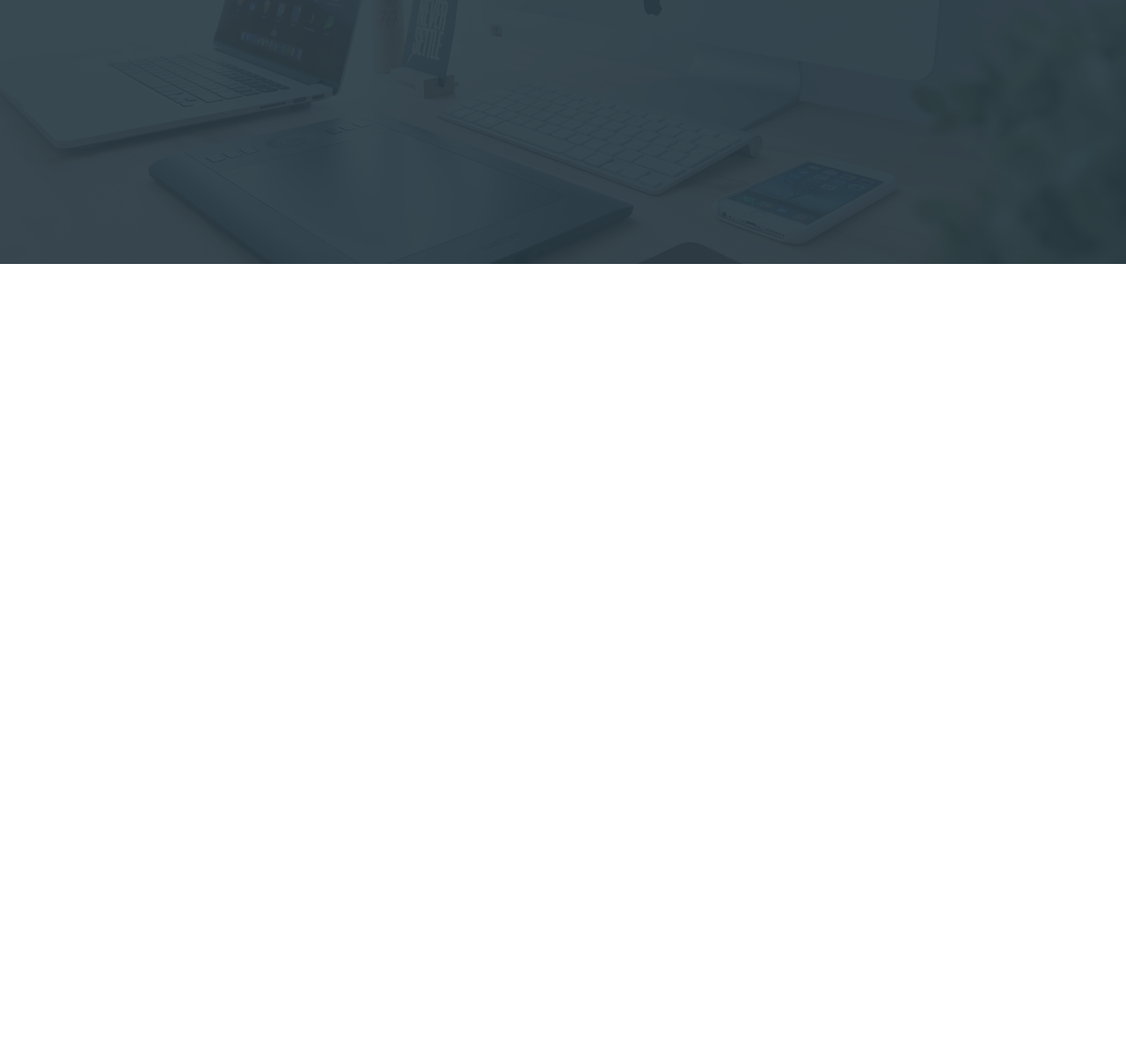
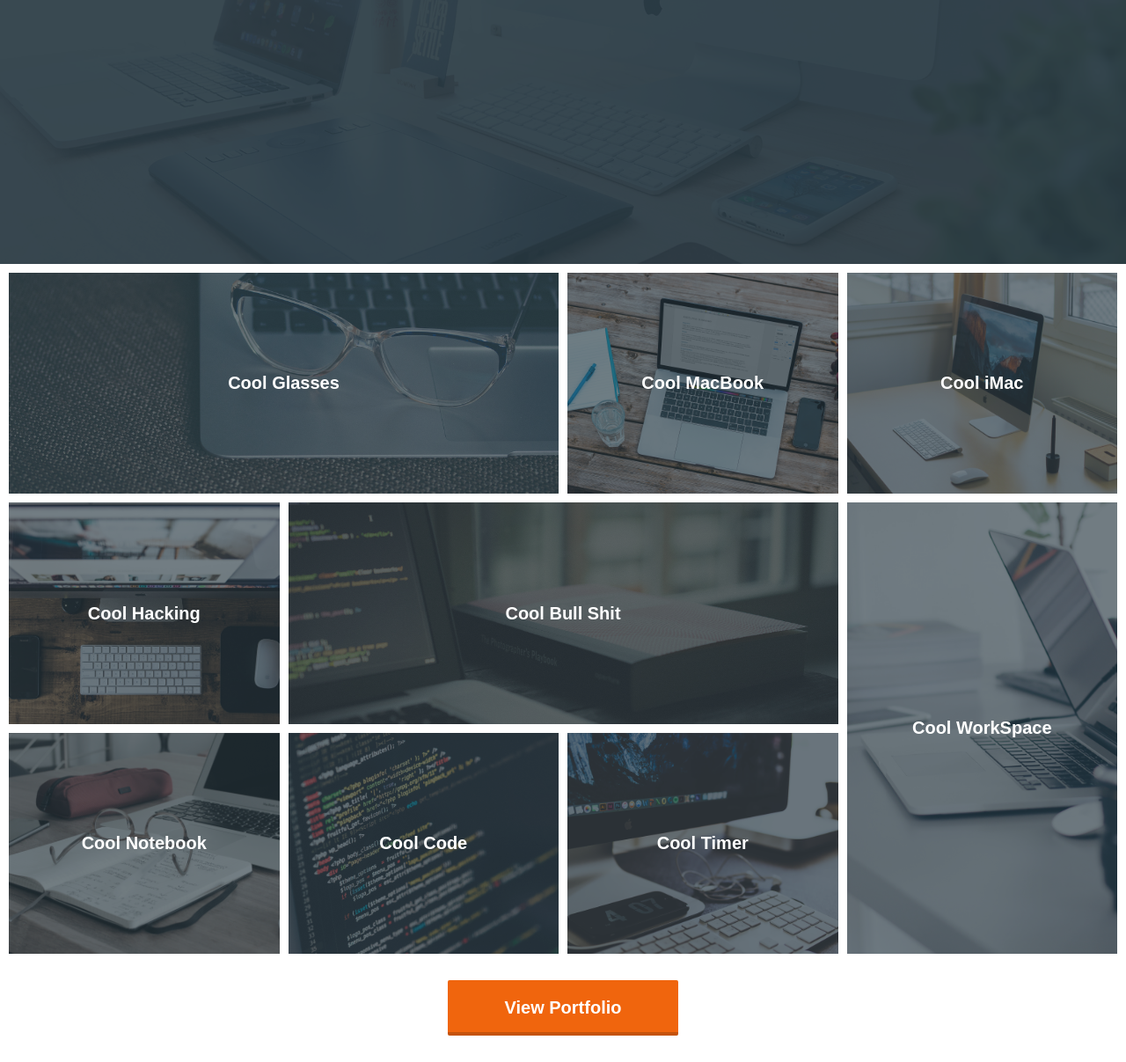
Before and after one commit to Solzig/CSS-Grid-Example---We-Are-Real-Creators, a website: page dev/index.html in a window 1280 px wide. Shown: the part 500-1707 px from the top of the page at 88% size. Before the commit the page ends 800 px from the top, so only its background shows below. Drawn offline with Linux system fonts and the light colour scheme.

Commit message:
Сверстан блок портфолио

```diff
--- a/dev/index.html
+++ b/dev/index.html
@@ -26,6 +26,23 @@
 		</div>
 	</header>
 	<!-- /.main-header grid-->
+	<main>
+		<section class="portfolio-section grid">
+			<div class="portfolio-item grid" style="background-image: url(../img/1.jpg)"><span>Cool Glasses</span></div>
+			<div class="portfolio-item grid" style="background-image: url(../img/2.jpg)"><span>Cool MacBook</span></div>
+			<div class="portfolio-item grid" style="background-image: url(../img/3.jpg)"><span>Cool iMac</span></div>
+			<div class="portfolio-item grid" style="background-image: url(../img/4.jpg)"><span>Cool Hacking</span></div>
+			<div class="portfolio-item grid" style="background-image: url(../img/5.jpg)"><span>Cool Bull Shit</span></div>
+			<div class="portfolio-item grid" style="background-image: url(../img/6.jpg)"><span>Cool WorkSpace</span></div>
+			<div class="portfolio-item grid" style="background-image: url(../img/7.jpg)"><span>Cool Notebook</span></div>
+			<div class="portfolio-item grid" style="background-image: url(../img/8.jpg)"><span>Cool Code</span></div>
+			<div class="portfolio-item grid" style="background-image: url(../img/9.jpg)"><span>Cool Timer</span></div>
+			<div class="portfolio-button_case text-center">
+				<a href="#" class="button">View Portfolio</a>
+			</div>
+		</section>
+		<!-- /.portfolio-section grid -->
+	</main>
 
 	<link rel="stylesheet" href="css/main.min.css">
 	<script src="js/scripts.min.js"></script>
--- a/dev/sass/_vars.sass
+++ b/dev/sass/_vars.sass
@@ -6,3 +6,4 @@ $gray: #4b5a65
 
 // grid
 $gutter: 20px
+$gutter-potfolio: $gutter / 2
--- a/dev/sass/main.sass
+++ b/dev/sass/main.sass
@@ -9,5 +9,6 @@
 
 @import "modules/header"
 @import "modules/main"
+@import "modules/portfolio"
 @import "modules/footer"
 @import "media" // Всегда в конце
--- /dev/null
+++ b/dev/sass/modules/_portfolio.sass
@@ -0,0 +1,45 @@
+.portfolio
+    &-section
+        padding: $gutter-potfolio
+        grid-template-columns: repeat(4, 1fr)
+        grid-gap: 10px
+    &-item
+        min-height: calc(99vh/3.15)
+        background-size: cover
+        background-position: center
+        text-align: center
+        align-content: center
+        padding: $gutter
+        font-size: 20px
+        font-weight: bold
+        color: #ffffff
+        position: relative
+        transition: color .5s ease
+        cursor: pointer
+        &:hover
+            color: $accent
+            &::before
+                opacity: .95
+        &::before
+            content: ''
+            position: absolute
+            top: 0
+            right: 0
+            left: 0
+            bottom: 0
+            background-color: $dark
+            opacity: .65
+            transition: opacity .5s ease
+        > *
+            z-index: 1
+        &:nth-child(1)
+            grid-column: 1 / 3
+        &:nth-child(5)
+            grid-column: 2 / 4
+        &:nth-child(6)
+            grid-column: 4
+            grid-row: 2 / 4
+    &-button
+        &_case
+            grid-column: 1 / 5
+            padding: $gutter 50px
```
Also changed, not shown: dev/css/main.min.css.
